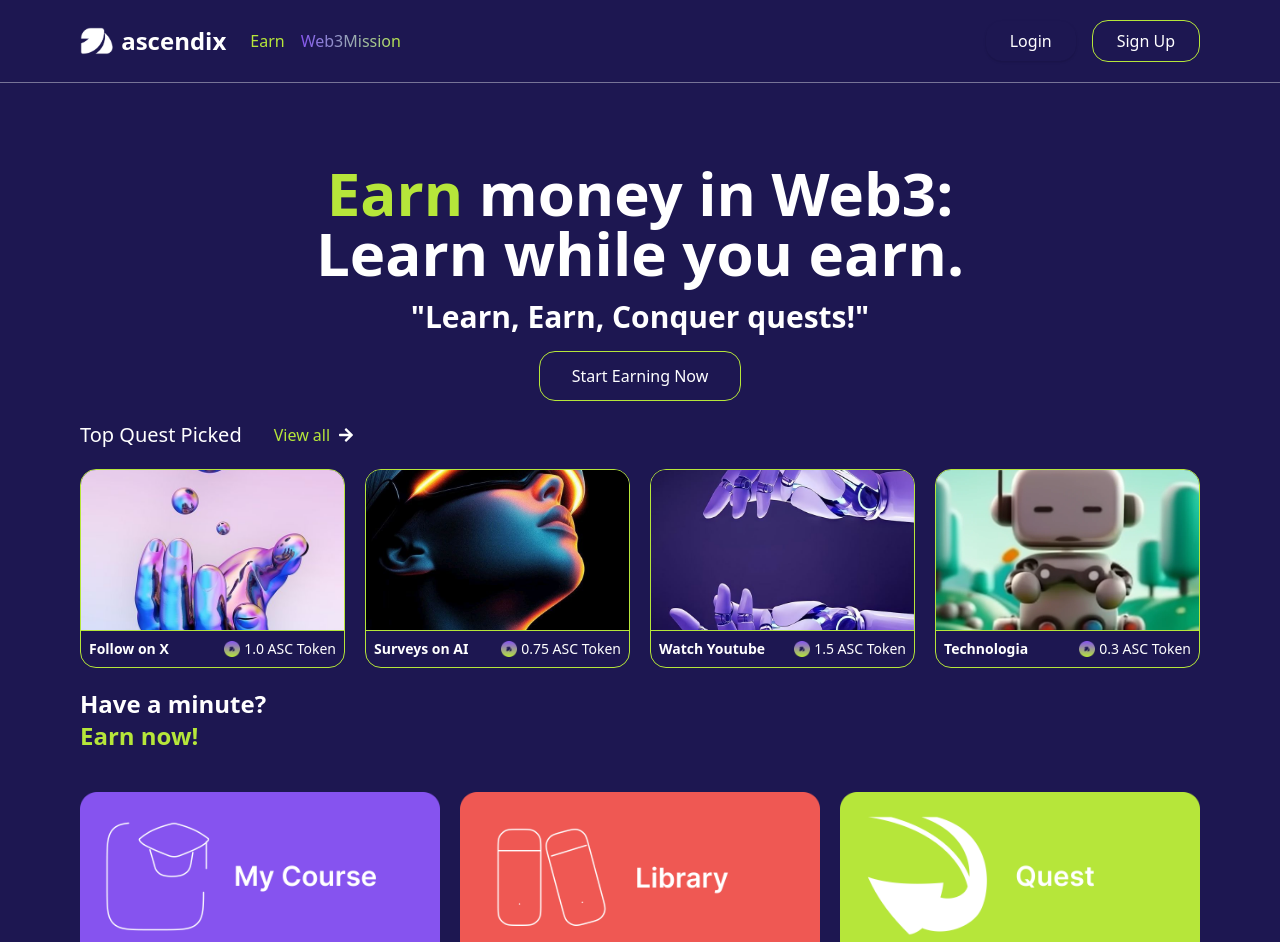
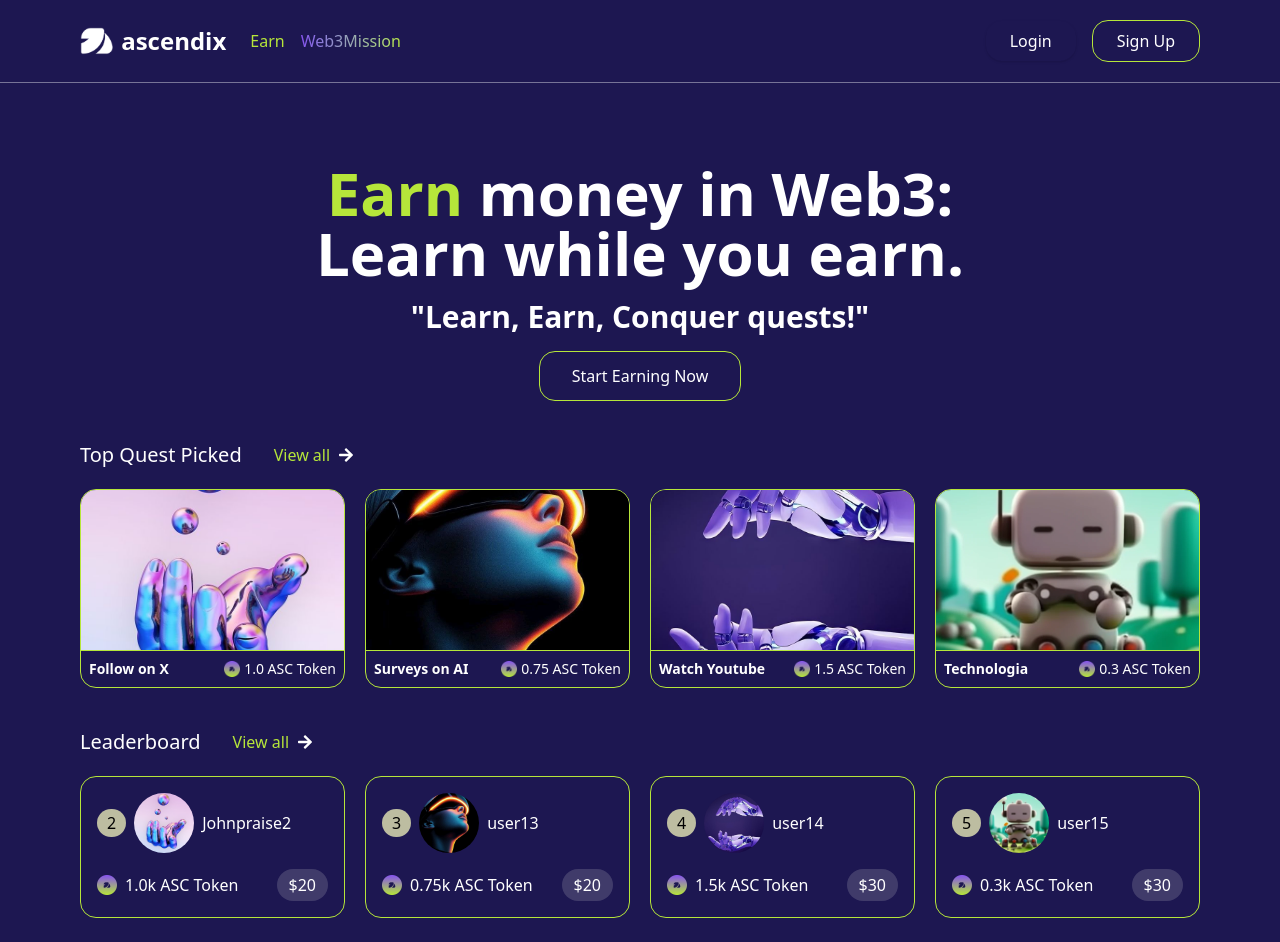
Before and after one commit to B-rder-ess-Dev-Hub-UNN/ascendix-client, a React (Vite) app: page / in a window 1280 px wide. Shown: the top 942 px of the page. Built offline with nearby package versions, Linux system fonts and the light colour scheme.

Commit message:
landing leaderboard

```diff
--- /dev/null
+++ b/src/components/LeaderCard.jsx
@@ -0,0 +1,55 @@
+import leader from "../db/leader";
+import ellipse from "../assets/images/ellipse.png";
+
+// Import Swiper React components
+import { Swiper, SwiperSlide } from "swiper/react";
+import "swiper/css";
+import { Autoplay } from "swiper/modules";
+
+const LeaderCard = () => {
+  return (
+    <Swiper
+      modules={[Autoplay]}
+      spaceBetween={20}
+      slidesPerView={1}
+      autoplay={{ delay: 5000, disableOnInteraction: false }}
+      breakpoints={{
+        640: {
+          slidesPerView: 2,
+        },
+        1024: {
+          slidesPerView: 4,
+        },
+      }}
+      className="w-full"
+    >
+      {leader.map((item) => (
+        <SwiperSlide key={item.id}>
+          <div className="flex flex-col space-x-4 p-4 border border-[#B6E63A] rounded-2xl space-y-4 text-white">
+            <div className="flex items-center  space-x-2">
+              <p className="rounded-full bg-[#BDBDA1] px-2.5 py-0.5 text-black">{item.id}</p>
+              <img
+                src={item.img}
+                alt={item.name}
+                className="rounded-full h-15 w-15 object-cover"
+              />
+              <span>{item.name}</span>
+            </div>
+
+            <div className="flex justify-between items-center space-x-2">
+              <div className="flex flex-row items-center space-x-2 justify-between">
+                <img src={ellipse} alt="" className="h-5" />
+                <p>{item.token}k ASC Token</p>
+              </div>
+              <p className="bg-[#D9D9D930] px-3 py-1 rounded-2xl">
+                ${item.amount}
+              </p>
+            </div>
+          </div>
+        </SwiperSlide>
+      ))}
+    </Swiper>
+  );
+};
+
+export default LeaderCard;
--- /dev/null
+++ b/src/db/leader.js
@@ -0,0 +1,45 @@
+import asc1 from "../assets/images/asc1.jpg";
+import asc2 from "../assets/images/asc2.jpg";
+import asc3 from "../assets/images/asc3.jpg";
+import asc4 from "../assets/images/asc4.jpg";
+import asc5 from "../assets/images/asc5.jpg";
+
+const leader = [
+  {
+    id: "1",
+    img: asc1,
+    name: "Johnpraise",
+    token: "0.5",
+    amount: "20"
+  },
+  {
+    id: "2",
+    img: asc2,
+    name: "Johnpraise2",
+    token: "1.0",
+    amount: "20"
+  },
+  {
+    id: "3",
+    img: asc3,
+    name: "user13",
+    token: "0.75",
+    amount: "20"
+  },
+  {
+    id: "4",
+    img: asc4,
+    name: "user14",
+    token: "1.5",
+    amount: "30"
+  },
+  {
+    id: "5",
+    img: asc5,
+    name: "user15",
+    token: "0.3",
+    amount: "30"
+  },
+];
+
+export default leader;
--- a/src/pages/LandingPage.jsx
+++ b/src/pages/LandingPage.jsx
@@ -4,10 +4,12 @@ import quest from "../assets/images/Frame 10.png";
 import { Link } from "react-router-dom";
 import { FaArrowRight } from "react-icons/fa";
 import QuestCard from "../components/QuestCard";
+import LeaderCard from "../components/LeaderCard";
 
 const LandingPage = () => {
   return (
-    <section className="bg-[#1D1751] min-h-screen flex flex-col text-white p-5 md:p-20 space-y-5">
+    <section className="bg-[#1D1751] min-h-screen flex flex-col text-white p-5 md:p-20 space-y-10">
+      {/* Hero section  */}
       <div className=" flex flex-col items-center text-center justify-center space-y-4 md:px-50">
         <h1 className="font-extrabold text-3xl md:text-6xl">
           <span className="text-[#B6E63A]">Earn</span> money in Web3: Learn
@@ -24,7 +26,7 @@ const LandingPage = () => {
         </Link>
       </div>
 
-    {/* quest section  */}
+      {/* quest section  */}
       <div className="flex flex-col space-y-5">
         <div className="flex items-center space-x-8">
           <p className="font-medium text-xl">Top Quest Picked</p>
@@ -37,8 +39,21 @@ const LandingPage = () => {
         <QuestCard />
       </div>
 
+      {/* Leaderboard section */}
+      <div className="flex flex-col space-y-5">
+        <div className="flex items-center space-x-8">
+          <p className="font-medium text-xl">Leaderboard</p>
+          <Link to="#" className="flex items-center space-x-2">
+            <span className="font-medium text-[#B6E63A]">View all</span>
+            <FaArrowRight className="" />
+          </Link>
+        </div>
+
+        <LeaderCard />
+      </div>
+
       {/* earn section  */}
-      <div className="space-y-10">
+      <div className="space-y-5">
         <div>
           <h2 className="font-semibold text-2xl">Have a minute?</h2>
           <p className="font-semibold text-2xl text-[#B6E63A]">Earn now!</p>
```
Also changed, not shown: tailwind.config.js (added).
